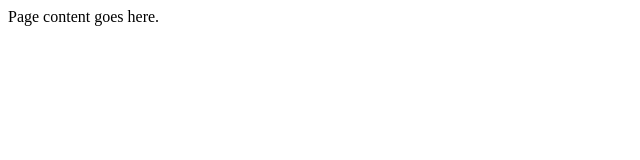
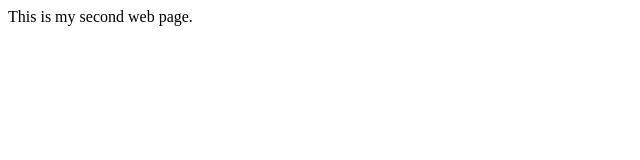
Before and after one commit to ShannonLeary/ShannonLeary.github.io, a plain HTML site: page index.html in a window 1280 px wide. Shown: the full height of the page, 0-640 px from the left. Drawn offline with Linux system fonts and the light colour scheme.

Commit message:
Update index.html
update body content

```diff
--- a/index.html
+++ b/index.html
@@ -5,6 +5,6 @@
     <title>First Web Page</title>
   </head>
   <body>
-    Page content goes here.
+    This is my second web page.
   </body>
 </html>
```
